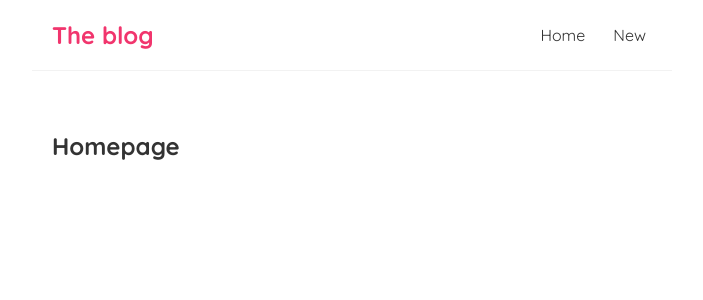
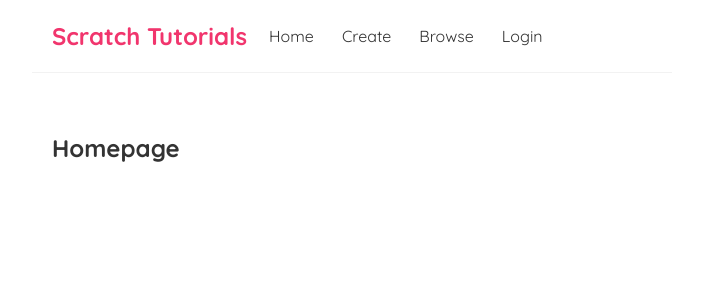
Before and after one commit to Tallented-Code-bot/scratch_tutorials, a React (Create React App) app: page / in a window 1280 px wide. Shown: the top 300 px of the page, without its empty margins (288-991 px from the left). Built offline with nearby package versions, Linux system fonts and the light colour scheme.

Commit message:
Update navbar

```diff
--- a/src/Navbar.js
+++ b/src/Navbar.js
@@ -1,11 +1,12 @@
 const Navbar=()=>{
 	return (
 		<nav class="navbar">
-			<h1>The blog</h1>
-			<div class="links">
-				<a href="/">Home</a>
-				<a href="/create">New</a>
-			</div>
+			<h1>Scratch Tutorials</h1>
+			<a href="/">Home</a>
+			<a href="/create">Create</a>
+			<a href="/browse">Browse</a>
+
+			<a href="/login">Login</a>
 		</nav>
 	);
 }
```
